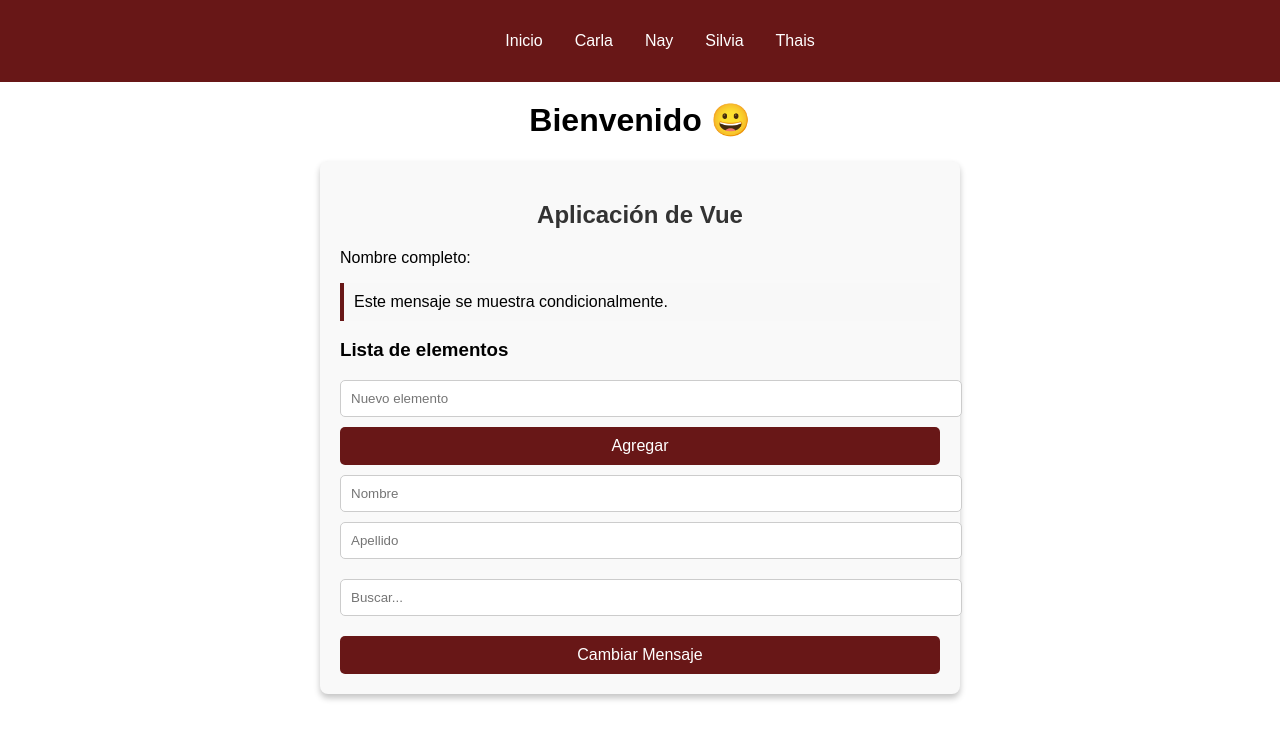
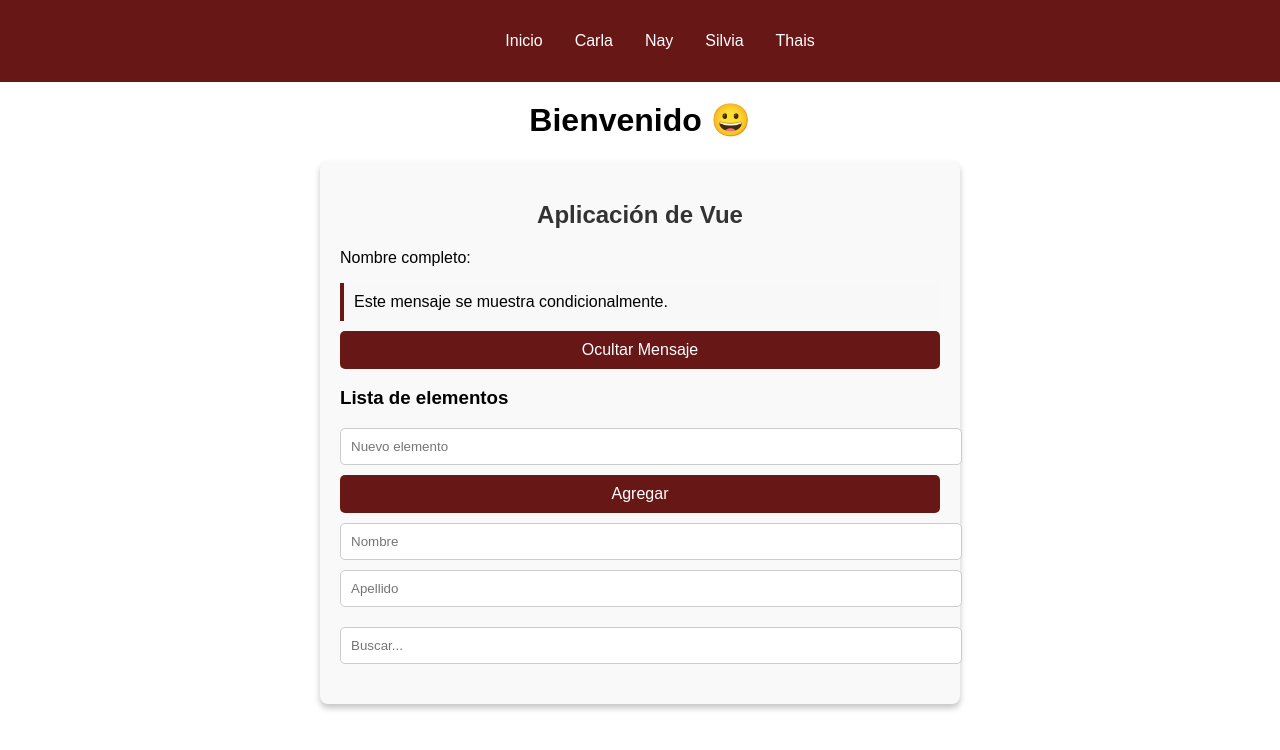
Before and after one commit to intxaurtietadev/investigacion-vue, a Vue app: page /thais in a window 1280 px wide. Shown: the top 750 px of the page. Built offline with nearby package versions, Linux system fonts and the light colour scheme.

Commit message:
actualizacion componente thais

```diff
--- a/src/components/ComponenteThais.vue
+++ b/src/components/ComponenteThais.vue
@@ -10,6 +10,8 @@
       <transition name="fade">
         <p v-if="mostrarMensaje" class="mensaje">{{ mensaje }}</p>
       </transition>
+            <!-- Botón para cambiar mensaje -->
+            <button @click="cambiarMensaje" class="boton">{{ mensajeBoton}}</button>
 
 
       <!-- Directiva v-for -->
@@ -37,8 +39,6 @@
         <p v-if="resultados.length > 0">Resultados: {{ resultados.join(", ") }}</p>
       </div>
 
-      <!-- Botón para cambiar mensaje -->
-      <button @click="cambiarMensaje" class="boton">Cambiar Mensaje</button>
     </div>
   </template>
 
@@ -53,6 +53,7 @@
       const apellido = ref("");
       const mostrarMensaje = ref(true);
       const mensaje = ref("Este mensaje se muestra condicionalmente.");
+      const mensajeBoton = ref("Ocultar Mensaje");
       const elementos = ref([]);
       const terminoBusqueda = ref("");
       const resultados = ref([]);
@@ -72,7 +73,10 @@
 
       // Función para cambiar el estado del mensaje
       const cambiarMensaje = () => {
+      // Alternar el estado de mostrarMensaje
         mostrarMensaje.value = !mostrarMensaje.value;
+      // Actualizar el texto del botón según el nuevo estado
+        mensajeBoton.value = mostrarMensaje.value ? "Ocultar Mensaje" : "Ver Mensaje";
       };
 
       //Funcion para agregar elementos a los lis
@@ -104,6 +108,8 @@
         agregarElemento,
         eliminarElemento,
         nuevoElemento,
+        mensajeBoton,
+        cambiarMensaje,
       };
     },
   };
```
